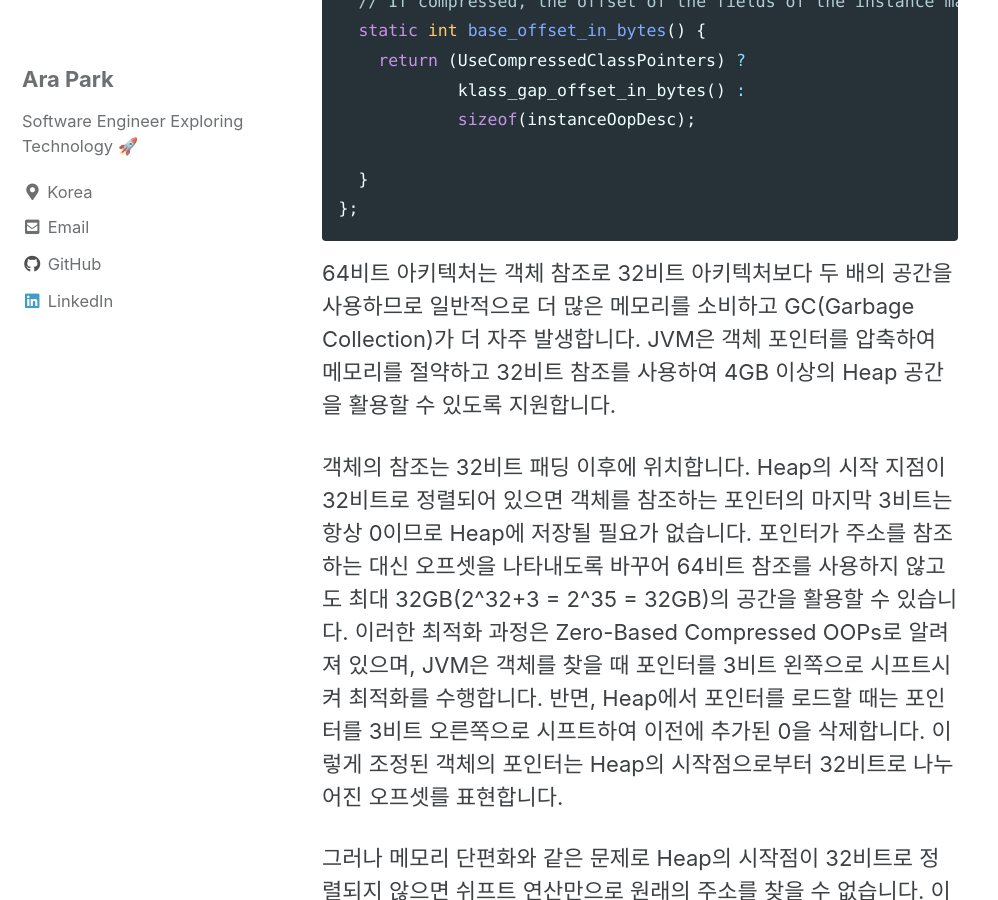
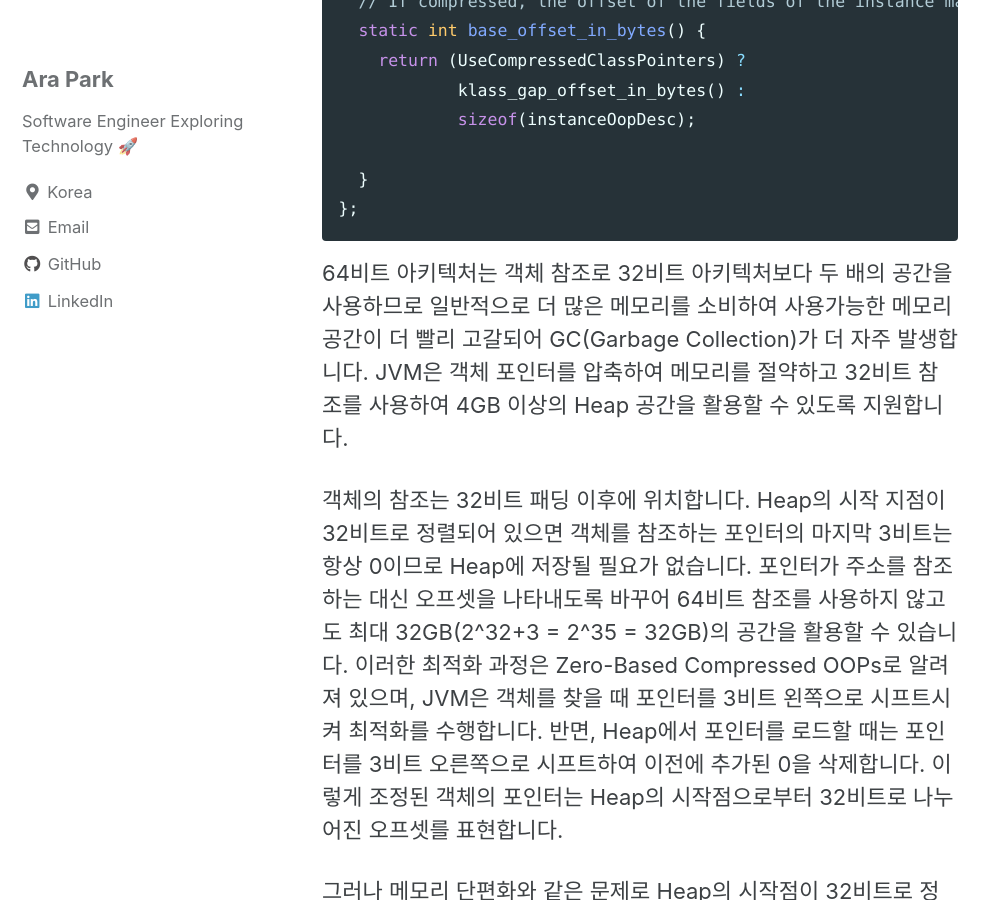
Before and after one commit to siyul-park/siyul-park.github.io, a Jekyll site: the page built from _posts/2024-02-11-pointer-compression.md, in a window 1280 px wide and 900 px high, scrolled down 2669 px. Shown: the whole window, without its empty margins (0-998 px from the left). Built offline with Jekyll 4.4.1, drawn with Linux system fonts in a browser that asks for light colours; cached includes are drawn as plain includes; comment, search, counter and statistics services are not loaded; some of the changed text lies outside the part shown.

Commit message:
docs: improve readability

````diff
--- a/_posts/2024-02-11-pointer-compression.md
+++ b/_posts/2024-02-11-pointer-compression.md
@@ -28,7 +28,7 @@ class oopDesc {
 };
 ```
 
-`Mark Word`는 32비트 아키텍처에서는 4바이트, 64비트 아키텍처에서는 8바이트 크기로 정의되고 데이터 레이아웃은 객체의 상태에 따라 달라집니다.
+`Mark Word`는 32비트 아키텍처에서는 **4바이트**, 64비트 아키텍처에서는 **8바이트** 크기로 정의되고 데이터 레이아웃은 객체의 상태에 따라 달라집니다.
 
 ```c++
 class markWord {
@@ -76,7 +76,7 @@ class instanceOopDesc : public oopDesc {
 };
 ```
 
-64비트 아키텍처는 객체 참조로 32비트 아키텍처보다 두 배의 공간을 사용하므로 일반적으로 더 많은 메모리를 소비하고 GC(Garbage Collection)가 더 자주 발생합니다. JVM은 객체 포인터를 압축하여 메모리를 절약하고 32비트 참조를 사용하여 4GB 이상의 Heap 공간을 활용할 수 있도록 지원합니다.
+64비트 아키텍처는 객체 참조로 32비트 아키텍처보다 두 배의 공간을 사용하므로 일반적으로 더 많은 메모리를 소비하여 사용가능한 메모리 공간이 더 빨리 고갈되어 GC(Garbage Collection)가 더 자주 발생합니다. JVM은 객체 포인터를 압축하여 메모리를 절약하고 32비트 참조를 사용하여 4GB 이상의 Heap 공간을 활용할 수 있도록 지원합니다.
 
 객체의 참조는 32비트 패딩 이후에 위치합니다. Heap의 시작 지점이 32비트로 정렬되어 있으면 객체를 참조하는 포인터의 마지막 3비트는 항상 0이므로 Heap에 저장될 필요가 없습니다. 포인터가 주소를 참조하는 대신 오프셋을 나타내도록 바꾸어 64비트 참조를 사용하지 않고도 최대 32GB(2^32+3 = 2^35 = 32GB)의 공간을 활용할 수 있습니다. 이러한 최적화 과정은 Zero-Based Compressed OOPs로 알려져 있으며, JVM은 객체를 찾을 때 포인터를 3비트 왼쪽으로 시프트시켜 최적화를 수행합니다. 반면, Heap에서 포인터를 로드할 때는 포인터를 3비트 오른쪽으로 시프트하여 이전에 추가된 0을 삭제합니다. 이렇게 조정된 객체의 포인터는 Heap의 시작점으로부터 32비트로 나누어진 오프셋를 표현합니다.
 
````
